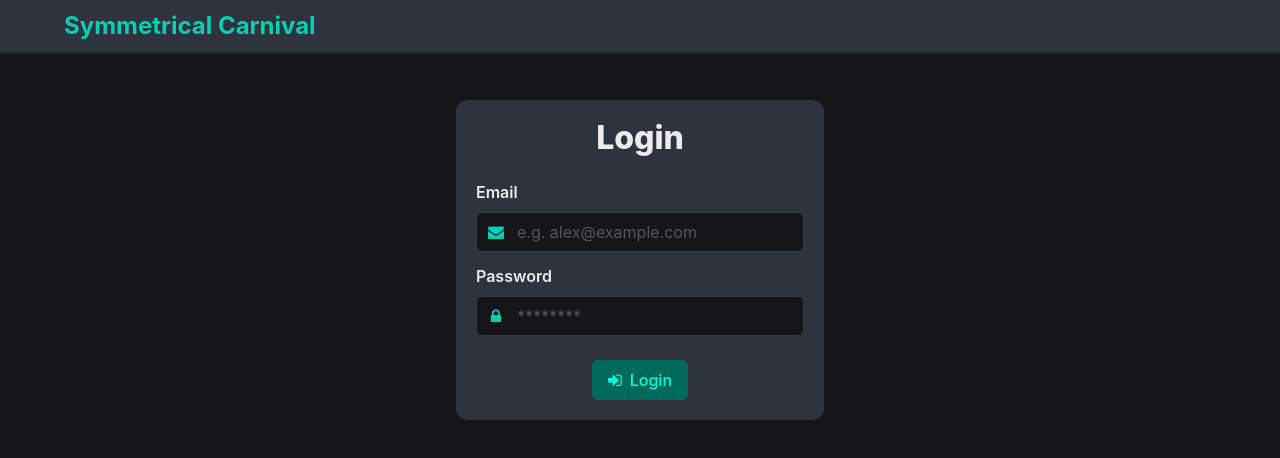
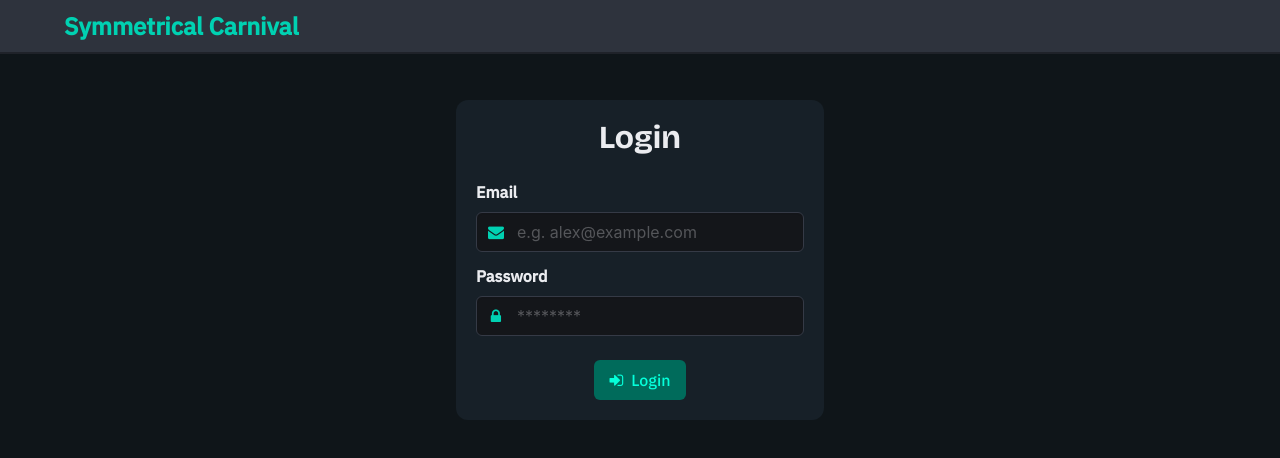
Before and after one commit to magnetik-dev/symmetrical-carnival, a SvelteKit app: page / in a window 1280 px wide. Shown: the top 458 px of the page. Built offline with nearby package versions, Linux system fonts and the light colour scheme; no server answers.

Commit message:
update styles

```diff
--- a/package.json
+++ b/package.json
@@ -1,7 +1,7 @@
 {
 	"name": "svelte-symmetrical-carnival",
 	"private": true,
-	"version": "0.5.0",
+	"version": "0.5.1",
 	"type": "module",
 	"scripts": {
 		"dev": "vite dev",
--- /dev/null
+++ b/src/app.css
@@ -0,0 +1,46 @@
+:root {
+  --app-bg: #eef1f3;
+  --app-surface: #ffffff;
+  --app-fg: #16202a;
+  --app-line: #d5dce2;
+  --app-accent-soft: #dcefec;
+  --app-display: "Bricolage Grotesque", "Segoe UI", system-ui, sans-serif;
+  --app-body: "IBM Plex Sans", "Segoe UI", system-ui, sans-serif;
+  --app-mono: "IBM Plex Mono", ui-monospace, "SFMono-Regular", Menlo, monospace;
+}
+
+.theme-dark {
+  --app-bg: #0f1519;
+  --app-surface: #172028;
+  --app-fg: #e6ecf0;
+  --app-line: #2a3640;
+  --app-accent-soft: #163a37;
+  color-scheme: dark;
+}
+
+body {
+  background: var(--app-bg);
+  color: var(--app-fg);
+  font-family: var(--app-body);
+}
+
+h1,
+h2,
+h3,
+h4,
+h5,
+h6,
+.title,
+.subtitle {
+  font-family: var(--app-display);
+}
+
+code,
+pre,
+.is-family-monospace {
+  font-family: var(--app-mono);
+}
+
+.box.has-background-dark {
+  background-color: var(--app-surface) !important;
+}
--- a/src/lib/components/Navbar.svelte
+++ b/src/lib/components/Navbar.svelte
@@ -38,16 +38,16 @@
 		<div class={["navbar-menu", { "is-active": isActive }]} id="main-navbar-menu">
 			<div class="navbar-start">
 				{#if user}
-					<a class="navbar-item has-text-weight-semibold" href="/dashboard" onclick={closeMenu}>
+					<a class="navbar-item " href="/dashboard" onclick={closeMenu}>
 						<span>Dashboard</span>
 					</a>
-					<a class="navbar-item has-text-weight-semibold" href="/quiz" onclick={closeMenu}>
+					<a class="navbar-item " href="/quiz" onclick={closeMenu}>
 						<span>Quiz</span>
 					</a>
-					<a class="navbar-item has-text-weight-semibold" href="/generator" onclick={closeMenu}>
+					<a class="navbar-item " href="/generator" onclick={closeMenu}>
 						<span>Generator</span>
 					</a>
-					<a class="navbar-item has-text-weight-semibold" href="/tally" onclick={closeMenu}>
+					<a class="navbar-item " href="/tally" onclick={closeMenu}>
 						<span>Tally</span>
 					</a>
 				{/if}
--- a/src/routes/+layout.svelte
+++ b/src/routes/+layout.svelte
@@ -1,11 +1,18 @@
 <script>
     import "bulma/css/bulma.css";
+    import "../app.css";
     import Navbar from "$lib/components/Navbar.svelte";
     let { data, children } = $props();
 </script>
 
 <svelte:head>
   <meta name="robots" content="noindex,nofollow" />
+  <link rel="preconnect" href="https://fonts.googleapis.com" />
+  <link rel="preconnect" href="https://fonts.gstatic.com" crossorigin="anonymous" />
+  <link
+    rel="stylesheet"
+    href="https://fonts.googleapis.com/css2?family=Bricolage+Grotesque:opsz,wght@12..96,500;12..96,700&family=IBM+Plex+Mono:wght@400;500;600&family=IBM+Plex+Sans:wght@400;500&display=swap"
+  />
 </svelte:head>
 
 <Navbar user={data.user} profile={data.profile} />
```
Also changed, not shown: src/routes/tally/+page.svelte (+50 -11 lines).
